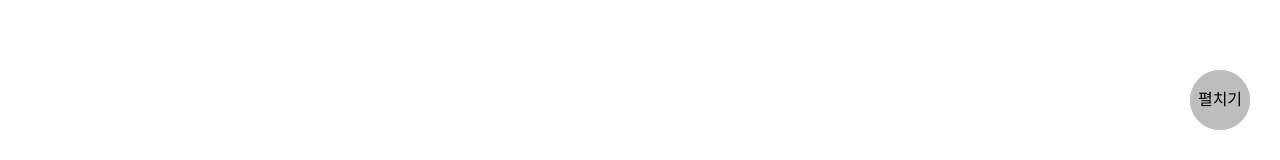
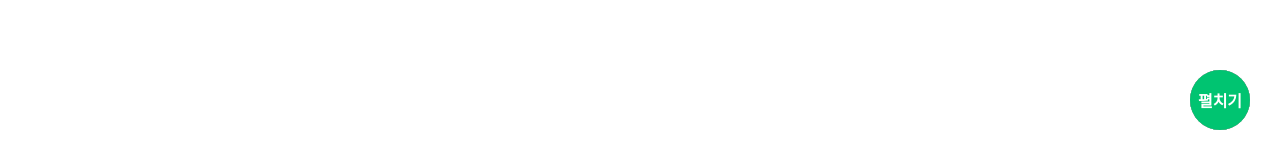
Before and after one commit to eRentronic/eRentronic-Client, a React app: page / in a window 1280 px wide. Shown: the part 640-800 px from the top of the page. Built offline with nearby package versions, Linux system fonts and the light colour scheme; a web font is replaced by a local one.

Commit message:
:art: 다크모드 아이콘 추가
텍스드 대신 아이콘으로 변경

```diff
--- a/src/assets/icons/index.ts
+++ b/src/assets/icons/index.ts
@@ -1,7 +1,8 @@
 import HEART from './heart.svg?component';
 import MENU from './menu.svg?component';
+import MOON from './moon.svg?component';
 import PERSON from './person.svg?component';
 import SEARCH from './search.svg?component';
 import SHOPPING_CART from './shopping_cart.svg?component';
 
-export { MENU, PERSON, SHOPPING_CART, HEART, SEARCH };
+export { MENU, PERSON, SHOPPING_CART, HEART, SEARCH, MOON };
--- a/src/components/panel/index.style.ts
+++ b/src/components/panel/index.style.ts
@@ -1,6 +1,9 @@
 import styled from 'styled-components';
 
+import { Icon, Text } from '../common';
+
 const CircleBtn = styled.button`
+  text-decoration: none;
   border: none;
   position: absolute;
   width: 60px;
@@ -22,26 +25,32 @@ export const PanelWrap = styled.div`
   right: 30px;
   width: 60px;
   height: 60px;
-  border-radius: 999px;
-  background: ${({ theme }) => theme.pallete.grey4};
 `;
 
-export const showPanelBtn = styled.div<{ isClicked: boolean }>`
+export const showPanelBtn = styled(CircleBtn)<{ isClicked: boolean }>`
   z-index: 40;
-  background: ${({ theme }) => theme.pallete.grey4};
+  background: ${({ theme }) => theme.pallete.panelGreen};
 `;
 export const GoTopBtn = styled(CircleBtn)<{ isClicked: boolean }>`
-  background: ${({ theme }) => theme.pallete.grey6};
+  background: ${({ theme }) => theme.pallete.grey4};
   z-index: 10;
-  bottom: ${({ isClicked }) => (isClicked ? '200px' : '0')};
+  bottom: ${({ isClicked }) => (isClicked ? '300px' : '0')};
 `;
 export const DarkModeBtn = styled(CircleBtn)<{ isClicked: boolean }>`
-  background: ${({ theme }) => theme.pallete.grey5};
+  background: ${({ theme }) => theme.pallete.grey1};
   z-index: 15;
   bottom: ${({ isClicked }) => (isClicked ? '100px' : '0')};
 `;
 export const gotoLogin = styled(CircleBtn)<{ isClicked: boolean }>`
   background: ${({ theme }) => theme.pallete.grey4};
   z-index: 20;
-  bottom: ${({ isClicked }) => (isClicked ? '300px' : '0')};
+  bottom: ${({ isClicked }) => (isClicked ? '200px' : '0')};
 `;
+export const BtnText = styled(Text)`
+  font-weight: bold;
+  color: white;
+`;
+export const Moon = styled(Icon)`
+  color: ${({ theme }) => theme.pallete.white};
+  background-size: cover;
+`;
--- a/src/components/panel/index.tsx
+++ b/src/components/panel/index.tsx
@@ -24,11 +24,17 @@ export function Panel() {
         }}
         isClicked={isClicked}
       >
-        {isClicked ? '접기' : '펼치기'}
+        <S.BtnText>{isClicked ? '접기' : '펼치기'}</S.BtnText>
       </S.showPanelBtn>
-      <S.GoTopBtn isClicked={isClicked}>맨 위로</S.GoTopBtn>
-      <S.DarkModeBtn isClicked={isClicked}>다크모드</S.DarkModeBtn>
-      <S.gotoLogin isClicked={isClicked}>로그인</S.gotoLogin>
+      <S.GoTopBtn isClicked={isClicked}>
+        <S.BtnText>TOP</S.BtnText>
+      </S.GoTopBtn>
+      <S.DarkModeBtn isClicked={isClicked}>
+        <S.Moon iconSrc="MOON" fill="white" />
+      </S.DarkModeBtn>
+      <S.gotoLogin isClicked={isClicked}>
+        <S.BtnText>로그인</S.BtnText>
+      </S.gotoLogin>
     </S.PanelWrap>
   );
 }
--- a/src/styles/globlaTheme.ts
+++ b/src/styles/globlaTheme.ts
@@ -14,6 +14,7 @@ const globalTheme: DefaultTheme = {
     footerGrey: '#444',
     black: '#010101',
     white: '#FFFFFF',
+    panelGreen: '#00c471',
   },
   typography: {
     Black: { weight: 900, size: '24px' },
--- a/src/types/globalTheme.d.ts
+++ b/src/types/globalTheme.d.ts
@@ -15,6 +15,7 @@ declare module 'styled-components' {
       footerGrey: string;
       black: string;
       white: string;
+      panelGreen: string;
     };
 
     typography: {
```
Also changed, not shown: src/assets/icons/moon.svg (added).
